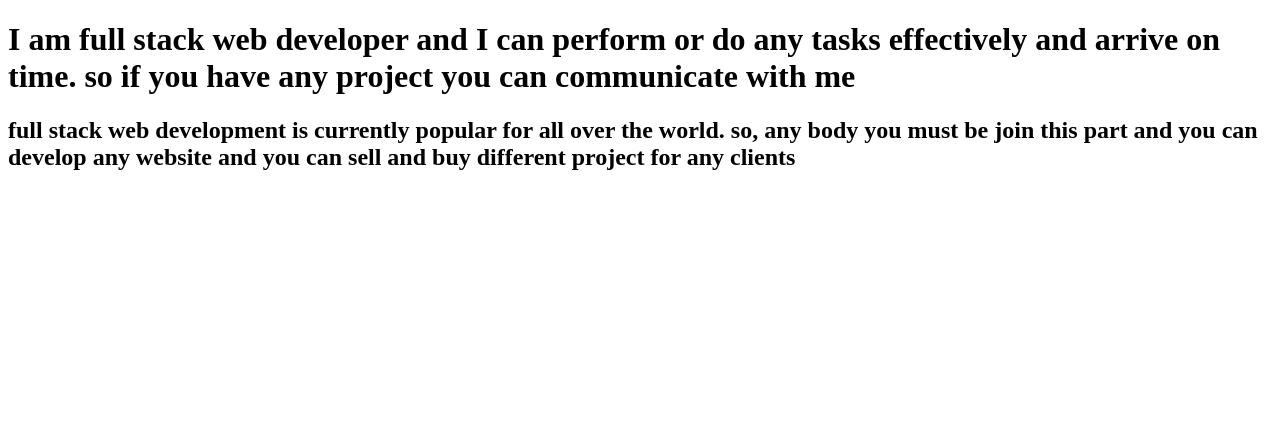
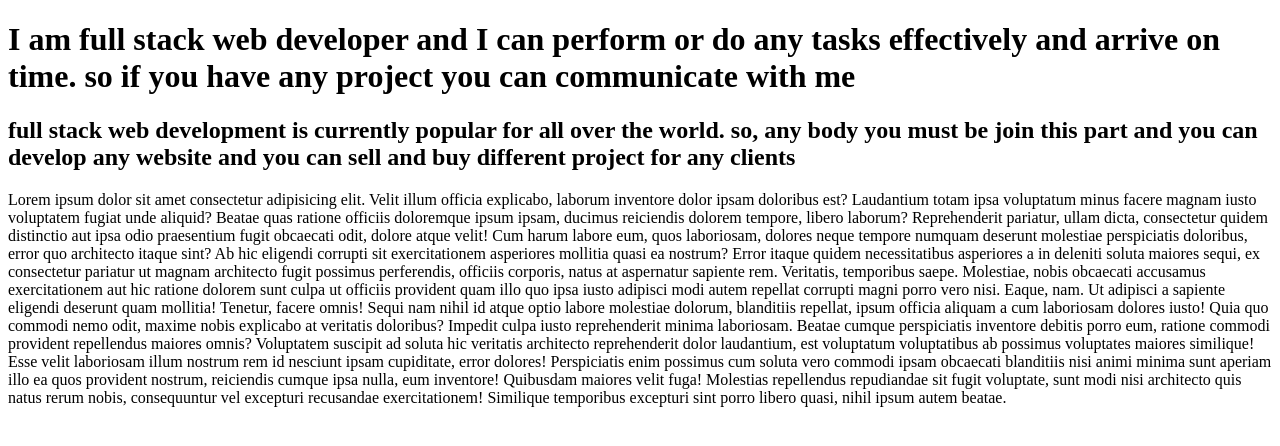
Before and after one commit to BeleteGM/GMNetwork, a plain HTML site: page index.html in a window 1280 px wide. Drawn offline with Linux system fonts and the light colour scheme.

Commit message:
Update index.html

```diff
--- a/index.html
+++ b/index.html
@@ -9,4 +9,13 @@
     <h1>I am full stack web developer and I can perform or do any tasks effectively and arrive on time. so if you have any project you can communicate with me</h1>
     <h2>full stack web development is currently popular for all over the world. so, any body you must be join this part and you can develop any website and you can sell and buy different project for any clients </h2>
 </body>
-</html>
+</html><p>Lorem ipsum dolor sit amet consectetur adipisicing elit. Velit illum officia explicabo, laborum inventore dolor ipsam doloribus est? Laudantium totam ipsa voluptatum minus facere magnam iusto voluptatem fugiat unde aliquid?
+Beatae quas ratione officiis doloremque ipsum ipsam, ducimus reiciendis dolorem tempore, libero laborum? Reprehenderit pariatur, ullam dicta, consectetur quidem distinctio aut ipsa odio praesentium fugit obcaecati odit, dolore atque velit!
+Cum harum labore eum, quos laboriosam, dolores neque tempore numquam deserunt molestiae perspiciatis doloribus, error quo architecto itaque sint? Ab hic eligendi corrupti sit exercitationem asperiores mollitia quasi ea nostrum?
+Error itaque quidem necessitatibus asperiores a in deleniti soluta maiores sequi, ex consectetur pariatur ut magnam architecto fugit possimus perferendis, officiis corporis, natus at aspernatur sapiente rem. Veritatis, temporibus saepe.
+Molestiae, nobis obcaecati accusamus exercitationem aut hic ratione dolorem sunt culpa ut officiis provident quam illo quo ipsa iusto adipisci modi autem repellat corrupti magni porro vero nisi. Eaque, nam.
+Ut adipisci a sapiente eligendi deserunt quam mollitia! Tenetur, facere omnis! Sequi nam nihil id atque optio labore molestiae dolorum, blanditiis repellat, ipsum officia aliquam a cum laboriosam dolores iusto!
+Quia quo commodi nemo odit, maxime nobis explicabo at veritatis doloribus? Impedit culpa iusto reprehenderit minima laboriosam. Beatae cumque perspiciatis inventore debitis porro eum, ratione commodi provident repellendus maiores omnis?
+Voluptatem suscipit ad soluta hic veritatis architecto reprehenderit dolor laudantium, est voluptatum voluptatibus ab possimus voluptates maiores similique! Esse velit laboriosam illum nostrum rem id nesciunt ipsam cupiditate, error dolores!
+Perspiciatis enim possimus cum soluta vero commodi ipsam obcaecati blanditiis nisi animi minima sunt aperiam illo ea quos provident nostrum, reiciendis cumque ipsa nulla, eum inventore! Quibusdam maiores velit fuga!
+Molestias repellendus repudiandae sit fugit voluptate, sunt modi nisi architecto quis natus rerum nobis, consequuntur vel excepturi recusandae exercitationem! Similique temporibus excepturi sint porro libero quasi, nihil ipsum autem beatae.</p>
```
